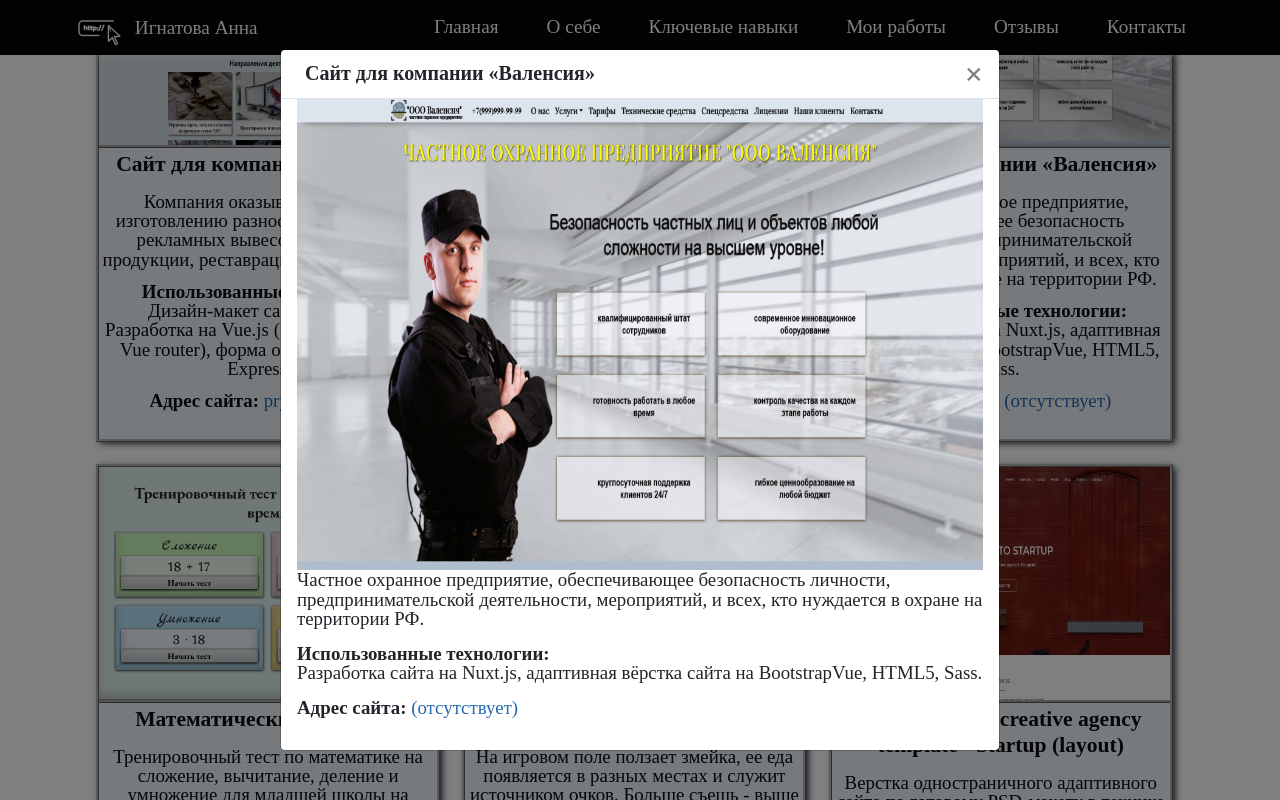
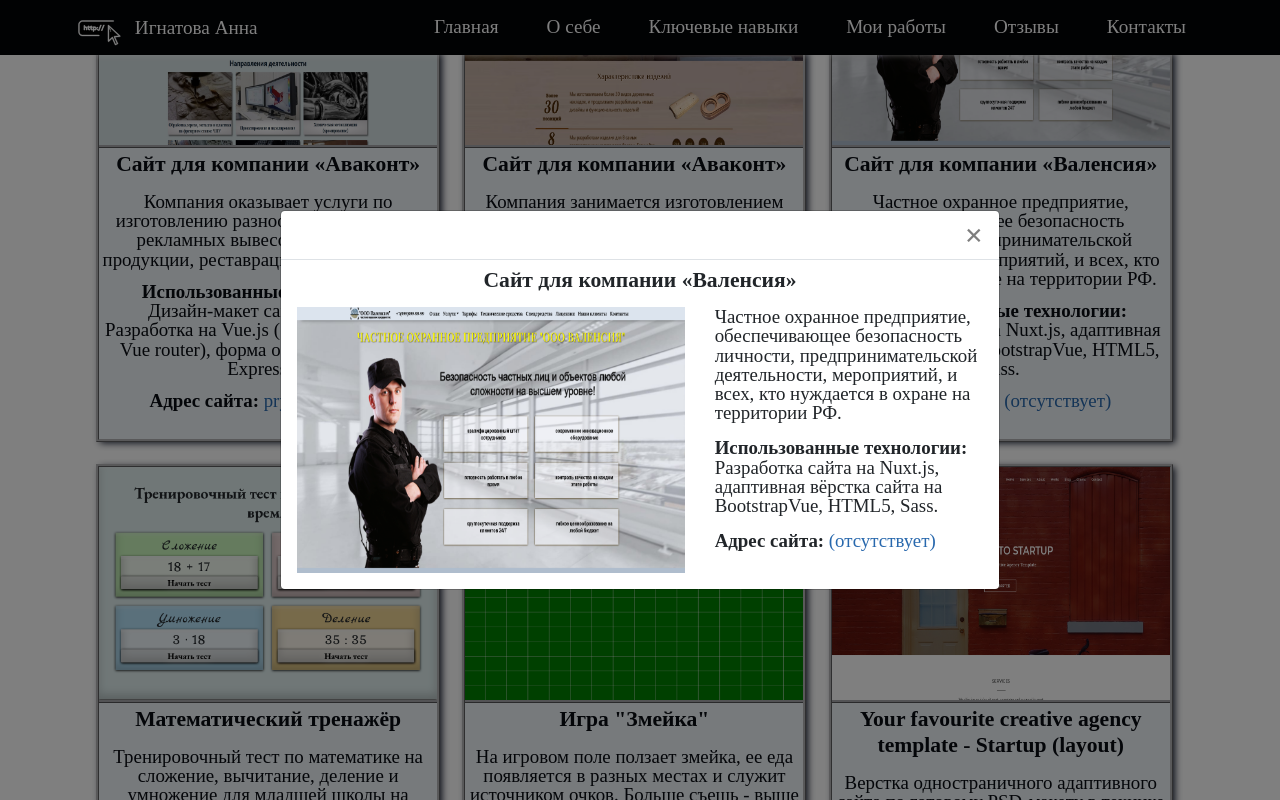
Before and after one commit to AnigalHub/Portfolio, a Nuxt app: page / in a window 1280 px wide. Both pictures are taken after a click on the link "(отсутствует)". Shown: the part 2842-3642 px from the top of the page. Built offline with nearby package versions, Linux system fonts and the light colour scheme.

Commit message:
в модальное окно добавлен b-row

```diff
--- a/components/works.vue
+++ b/components/works.vue
@@ -11,11 +11,18 @@
            <p class="text_works"><b>{{work.text}}</b><a :href="work.url" target="_blank"> {{work.website}}</a></p>
          </div>
         </div>
-        <b-modal ref="my-modal" id="img" size="lg" centered :title="SelectedWorks.name_company">
-          <img :src="SelectedWorks.src" :alt="SelectedWorks.alt"/>
-          <p class="text_works">{{SelectedWorks.descr_company}}</p>
-          <p class="text_works"><b>Использованные технологии:</b><br>{{SelectedWorks.tecnology}}</p>
-          <p class="text_works"><b>{{SelectedWorks.text}}</b><a :href="SelectedWorks.url" target="_blank"> {{SelectedWorks.website}}</a></p>
+        <b-modal ref="my-modal" id="img" size="lg" centered>
+          <h4>{{SelectedWorks.name_company}}</h4>
+          <b-row>
+            <b-col cols="7">
+              <img :src="SelectedWorks.src" :alt="SelectedWorks.alt"/>
+            </b-col>
+            <b-col>
+              <p class="text_works">{{SelectedWorks.descr_company}}</p>
+              <p class="text_works"><b>Использованные технологии:</b><br>{{SelectedWorks.tecnology}}</p>
+              <p class="text_works"><b>{{SelectedWorks.text}}</b><a :href="SelectedWorks.url" target="_blank"> {{SelectedWorks.website}}</a></p>
+            </b-col>
+          </b-row>
         </b-modal>
       </b-container>
     </div>
```
